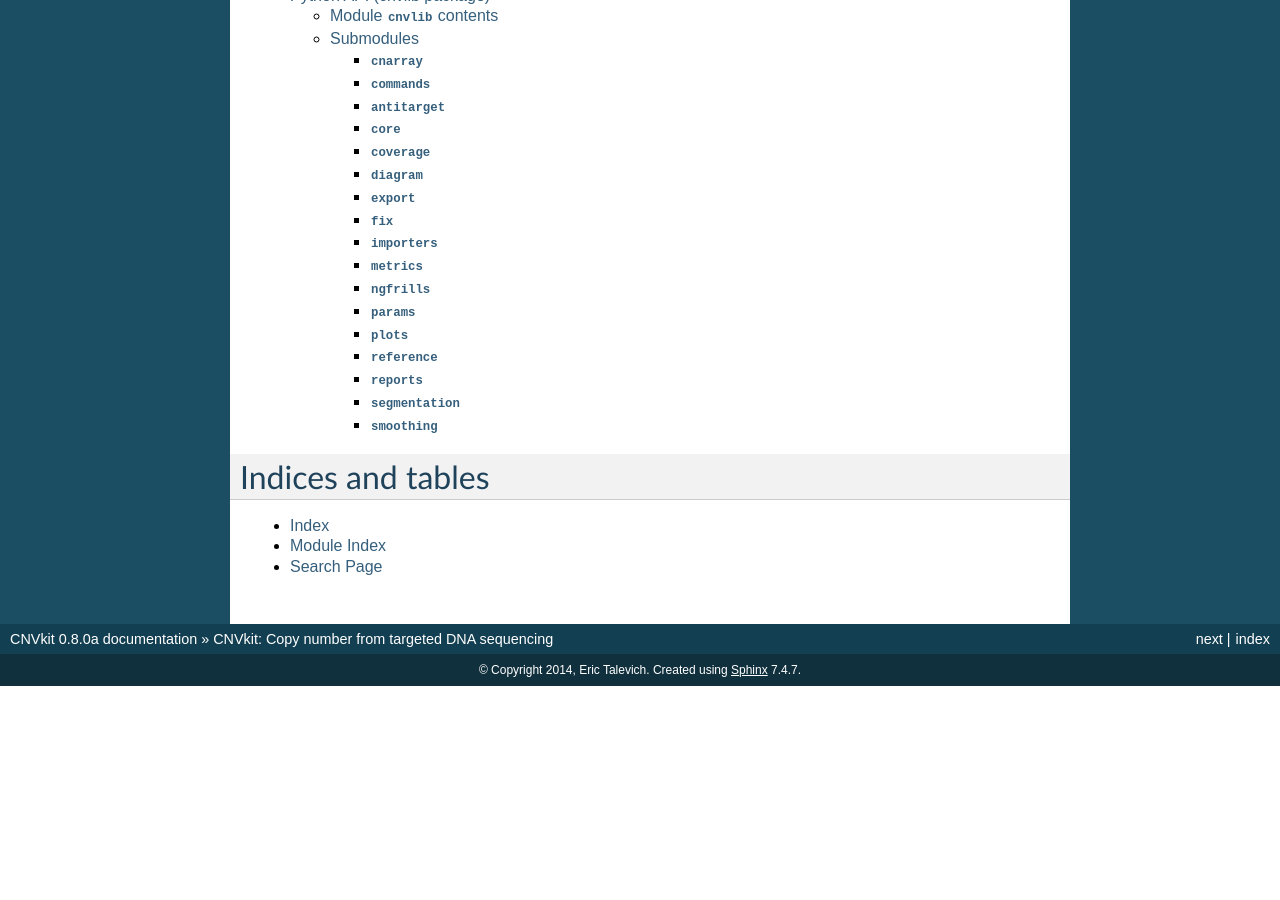
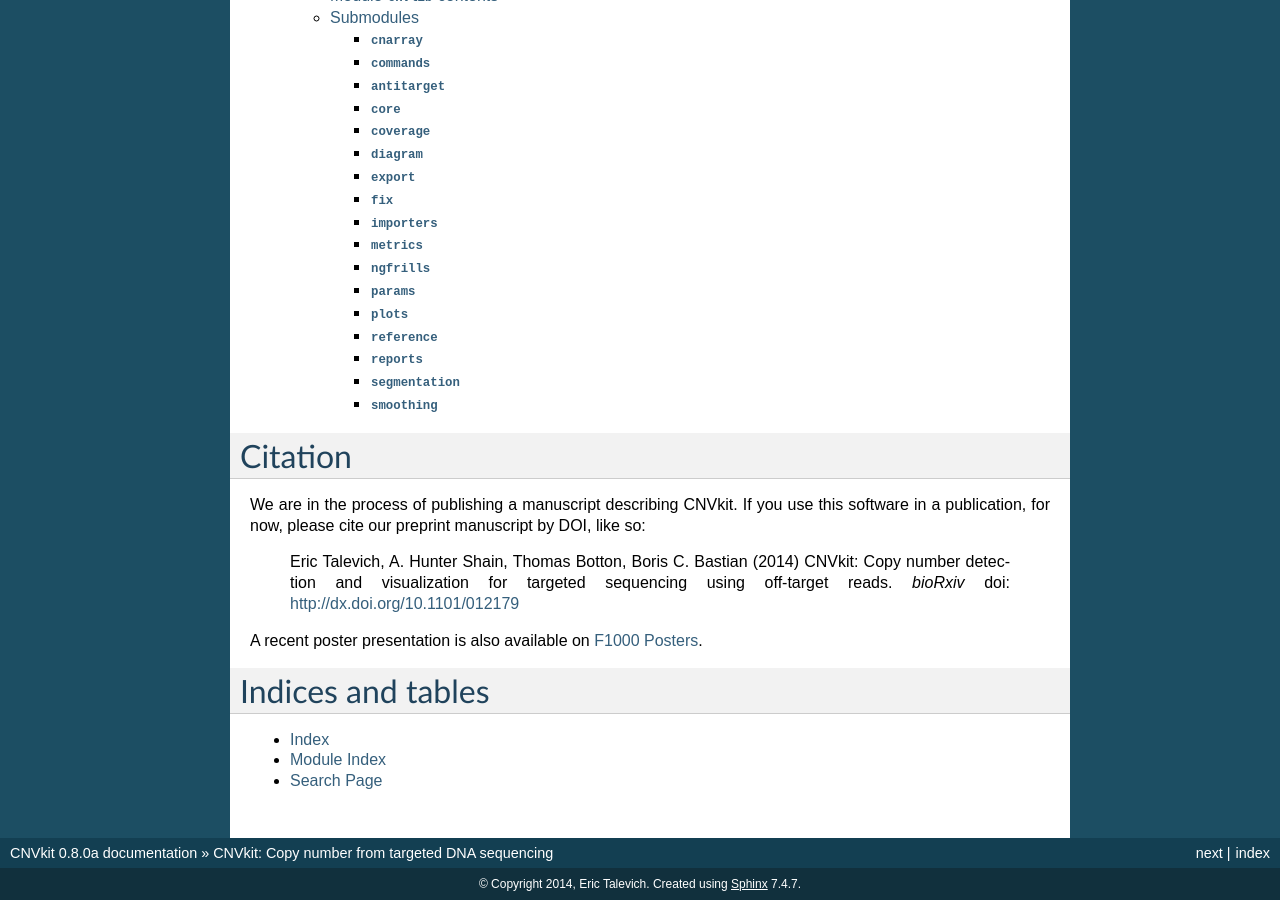
Before and after one commit to etal/cnvkit, a Sphinx documentation site: the page built from doc/index.rst, in a window 1280 px wide and 900 px high, scrolled down 1033 px. Built offline with Sphinx 7.4.7, drawn with Linux system fonts in a browser that asks for light colours; before the commit the page ends 1719 px from its top, so only the background shows below that; some of the changed text lies outside the part shown.

Commit message:
Added CITATION file; moved citation text from README to docs

```diff
--- a/doc/index.rst
+++ b/doc/index.rst
@@ -5,7 +5,6 @@ CNVkit: Copy number from targeted DNA sequencing
 :Contact: eric.talevich@ucsf.edu
 :Source code: http://github.com/etal/cnvkit
 :License: BSD
-:Citation: http://dx.doi.org/10.1101/010876
 
 CNVkit is a Python library and command-line software toolkit to infer and
 visualize copy number from targeted DNA sequencing data. It is designed for use
@@ -15,6 +14,7 @@ short-read sequencing platforms such as Illumina.
 .. toctree::
 
     quickstart
+
 
 Command line usage
 ------------------
@@ -38,6 +38,22 @@ Python API
    cnvlib
 
 
+Citation
+========
+
+We are in the process of publishing a manuscript describing CNVkit.
+If you use this software in a publication, for now, please cite our preprint
+manuscript by DOI, like so:
+
+    Eric Talevich, A. Hunter Shain, Thomas Botton, Boris C. Bastian (2014)
+    CNVkit: Copy number detection and visualization for targeted sequencing
+    using off-target reads.
+    *bioRxiv* doi: http://dx.doi.org/10.1101/012179
+
+A recent poster presentation is also available on `F1000 Posters
+<http://f1000.com/posters/browse/summary/1096236>`_.
+
+
 Indices and tables
 ==================
 
```
Also changed, not shown: README.rst (+3 -21 lines), 1 other file.
